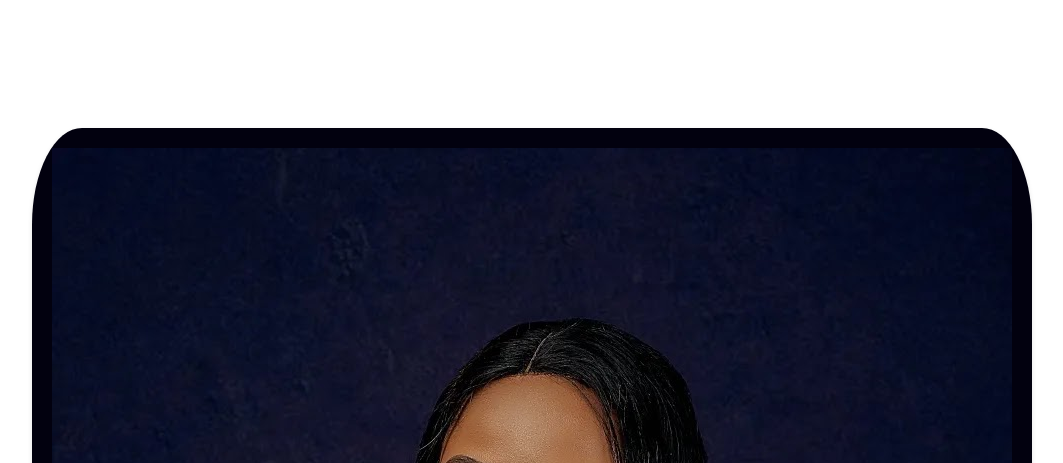
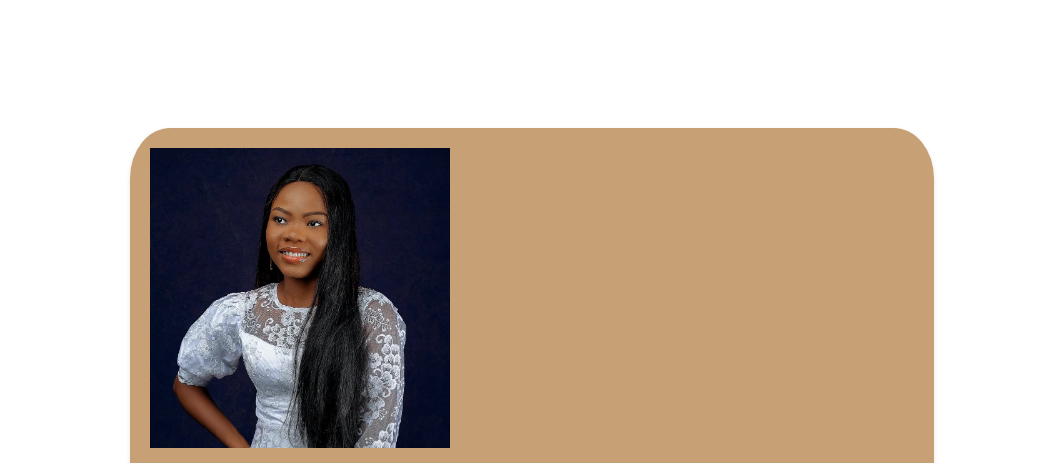
Before and after one commit to Miraculous20/HNG, a plain HTML site: page index.html in a window 1280 px wide. Shown: the top 463 px of the page, without its empty margins (108-1171 px from the left). Drawn offline with Linux system fonts and the light colour scheme.

Commit message:
bug fixes

```diff
--- a/index.html
+++ b/index.html
@@ -10,7 +10,9 @@
 <body>
 
     <div class="profile-card">
+        <div class="image-container">
         <img src="my.jpg" alt="profile picture" class="profile-picture" data-testid="profilePicture">
+        </div>
         <h1>Name</h1>
         <h3 data-testid="fullName">Miracle Oluchi Okechukwu</h3>
         <p data-testid="jobTitle">Front-End Developer</p>
@@ -23,7 +25,6 @@
 
         <div data-testid="socialLinks">
             <h1>Social Links</h1>
-            <a href="linkedin">LinkedIn</a><br>
             <a href="https://github.com/Miraculous20" target="_blank">GitHub</a><br>
             <a href="https://twitter.com/@miraculousoke" target="_blank">Twitter</a>
         </div>
--- a/style.css
+++ b/style.css
@@ -9,13 +9,22 @@ body {
 }
 
 .profile-card {
-    background-color: #02010f;
+    background-color: #c7a175;
     border-radius: 10px;
     padding: 20px;
     box-shadow: 0 2px 5px rgba(0, 0, 0, 0.1);
     text-align: left;
     margin: 10%;
     border-radius: 5%;
+    .image-container {
+        width: 300px;
+        height: 300px;
+        img {
+            width: 100%;
+            height: 100%;
+            object-fit: cover;
+        }
+    }
     p {
         color: #ffffff;
     }
```
